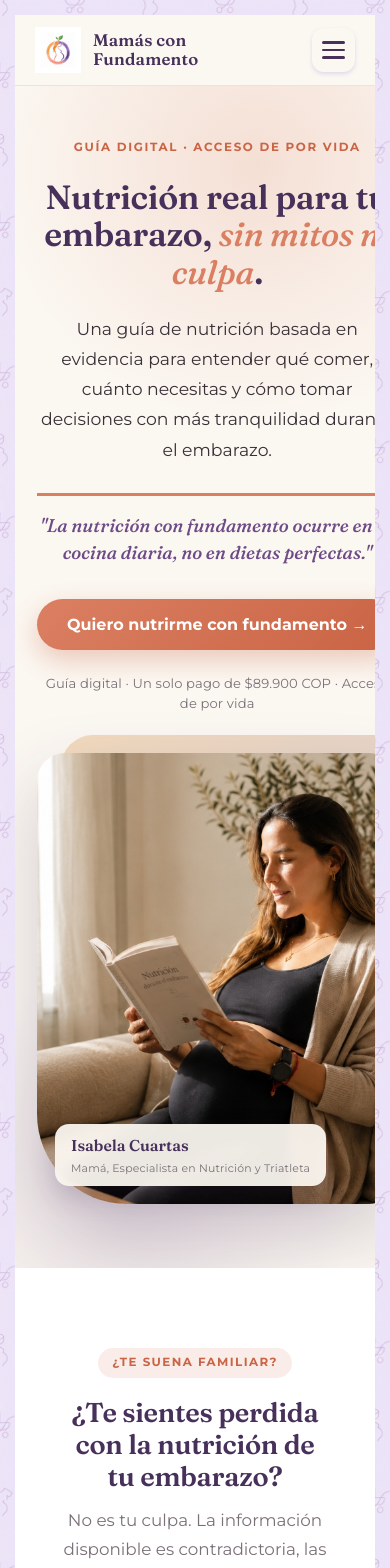
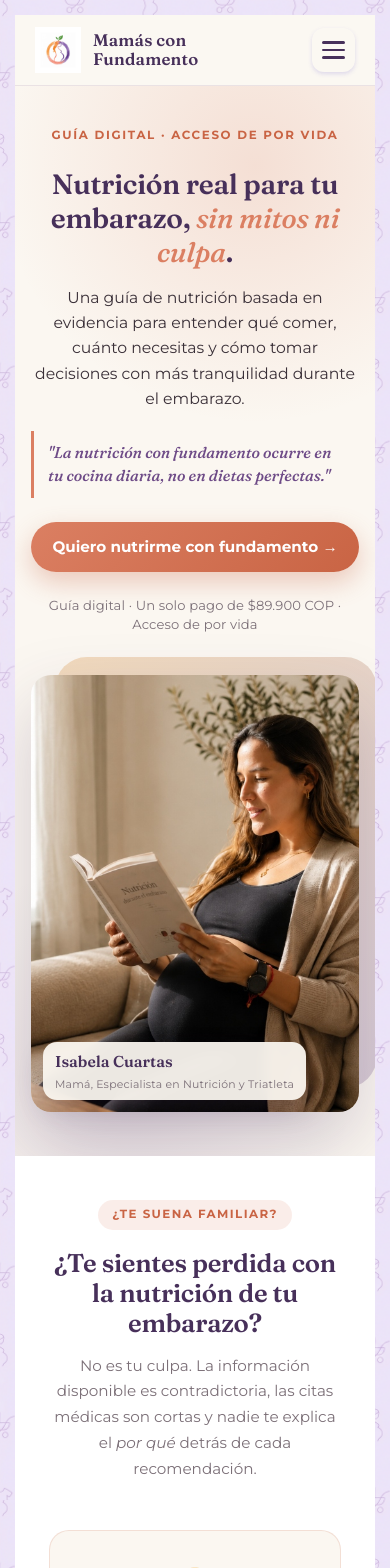
Before and after one commit to isacuartas/mamas-con-fundamento, a React (Vite) app: page /comprar in a window 390 px wide. Shown: the top 1568 px of the page. Built offline with nearby package versions, Linux system fonts and the light colour scheme.

Commit message:
style: optimize mobile responsive layout, button wrapping and touch targets

```diff
--- a/src/pages/SalesPage.css
+++ b/src/pages/SalesPage.css
@@ -409,3 +409,133 @@ html { scroll-behavior: smooth; }
   justify-content: center;
   align-items: center;
 }
+
+
+/* ============================================================
+   MOBILE OPTIMIZATIONS (PANTALLAS MÓVILES)
+   ============================================================ */
+@media (max-width: 768px) {
+  /* Section paddings & Container */
+  .sp-container { padding: 0 18px !important; }
+  .sp-hero { padding: 36px 16px 44px !important; }
+  .sp-problem, .sp-solution, .sp-tools, .sp-data, .sp-weight, .sp-ebook, .sp-about, .sp-testimonials, .sp-pricing, .sp-faqs, .sp-final-cta {
+    padding: 44px 16px !important;
+  }
+
+  /* Hero adjustments */
+  .sp-hero-title {
+    font-size: 1.75rem !important;
+    line-height: 1.22 !important;
+    margin-bottom: 16px !important;
+  }
+  .sp-hero-subtitle {
+    font-size: 0.98rem !important;
+    line-height: 1.6 !important;
+    margin-bottom: 20px !important;
+  }
+  .sp-hero-quote {
+    font-size: 0.98rem !important;
+    padding: 10px 14px !important;
+    border-left: 3px solid var(--mcf-coral) !important;
+    border-top: none !important;
+    text-align: left !important;
+    margin-bottom: 24px !important;
+  }
+
+  /* Hero Photo */
+  .sp-hero-media {
+    max-width: 100% !important;
+    margin: 0 auto !important;
+  }
+  .sp-hero-photo {
+    aspect-ratio: 3 / 4 !important;
+    border-radius: 20px !important;
+  }
+  .sp-hero-photo img {
+    object-fit: cover !important;
+    object-position: center top !important;
+  }
+  .sp-hero-photo-caption {
+    left: 12px !important;
+    bottom: 12px !important;
+    padding: 8px 12px !important;
+  }
+
+  /* Primary Buy Buttons on Mobile - Crucial fix for text wrapping */
+  .sp-btn-primary {
+    width: 100% !important;
+    max-width: 100% !important;
+    white-space: normal !important;
+    text-align: center !important;
+    justify-content: center !important;
+    padding: 15px 18px !important;
+    font-size: 0.95rem !important;
+    line-height: 1.3 !important;
+    box-sizing: border-box !important;
+  }
+  .sp-buy-btn-wrap {
+    width: 100% !important;
+  }
+  .sp-hero-ctas {
+    width: 100% !important;
+    flex-direction: column !important;
+    align-items: stretch !important;
+  }
+
+  /* About Isabela Image & Section */
+  .sp-about-inner {
+    gap: 32px !important;
+  }
+  .sp-about-img-wrap img {
+    border-radius: 20px !important;
+    max-height: 480px !important;
+    object-fit: cover !important;
+    object-position: center top !important;
+  }
+  .sp-about-name {
+    font-size: 1.75rem !important;
+  }
+  .sp-about-bio {
+    font-size: 0.93rem !important;
+    line-height: 1.65 !important;
+  }
+
+  /* Ebook Showcase Cards on Mobile */
+  .sp-showcase-card img {
+    height: auto !important;
+    max-height: 280px !important;
+    object-fit: contain !important;
+    background: var(--mcf-cream-2) !important;
+  }
+
+  /* Pricing Card */
+  .sp-price-card {
+    padding: 32px 18px !important;
+    border-radius: 20px !important;
+    margin-top: 28px !important;
+  }
+  .sp-price-new {
+    font-size: 2.6rem !important;
+  }
+
+  /* Weight Anatomy grid on mobile */
+  .sp-weight-grid {
+    grid-template-columns: 1fr 1fr !important;
+    gap: 12px !important;
+  }
+  .sp-weight-item {
+    padding: 16px 12px !important;
+  }
+  .sp-weight-item .kg {
+    font-size: 1.3rem !important;
+  }
+
+  /* Section Headings */
+  .sp-section-title {
+    font-size: 1.6rem !important;
+  }
+  .sp-section-subtitle {
+    font-size: 0.95rem !important;
+    margin-bottom: 32px !important;
+  }
+}
```
